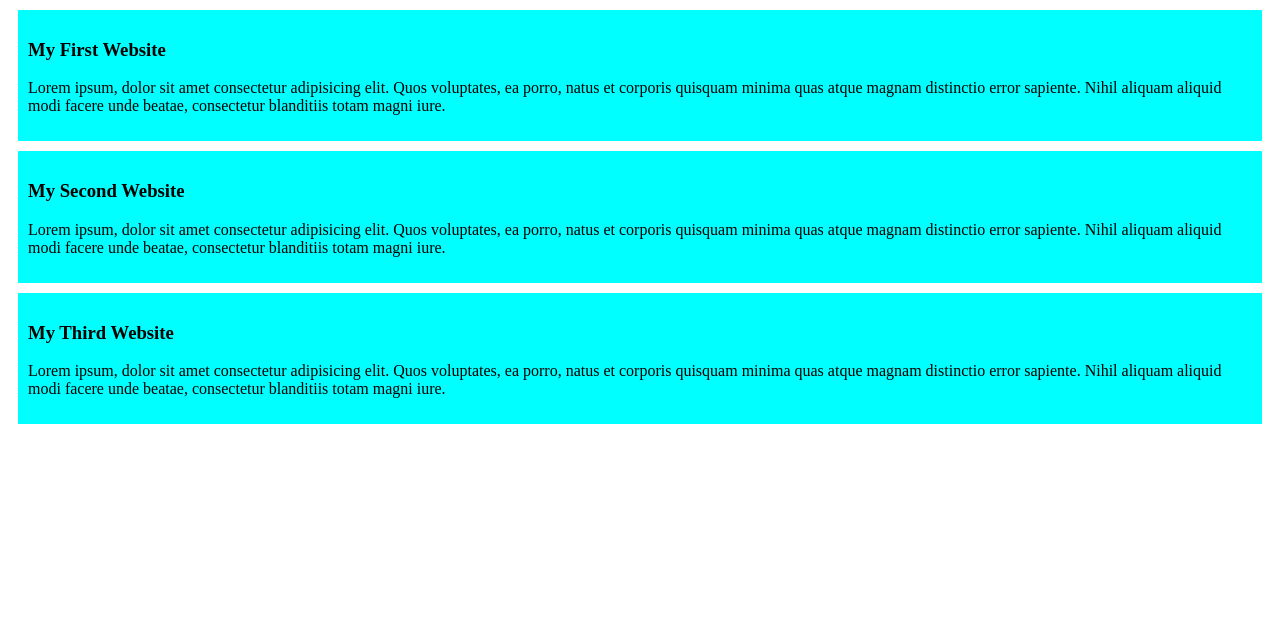
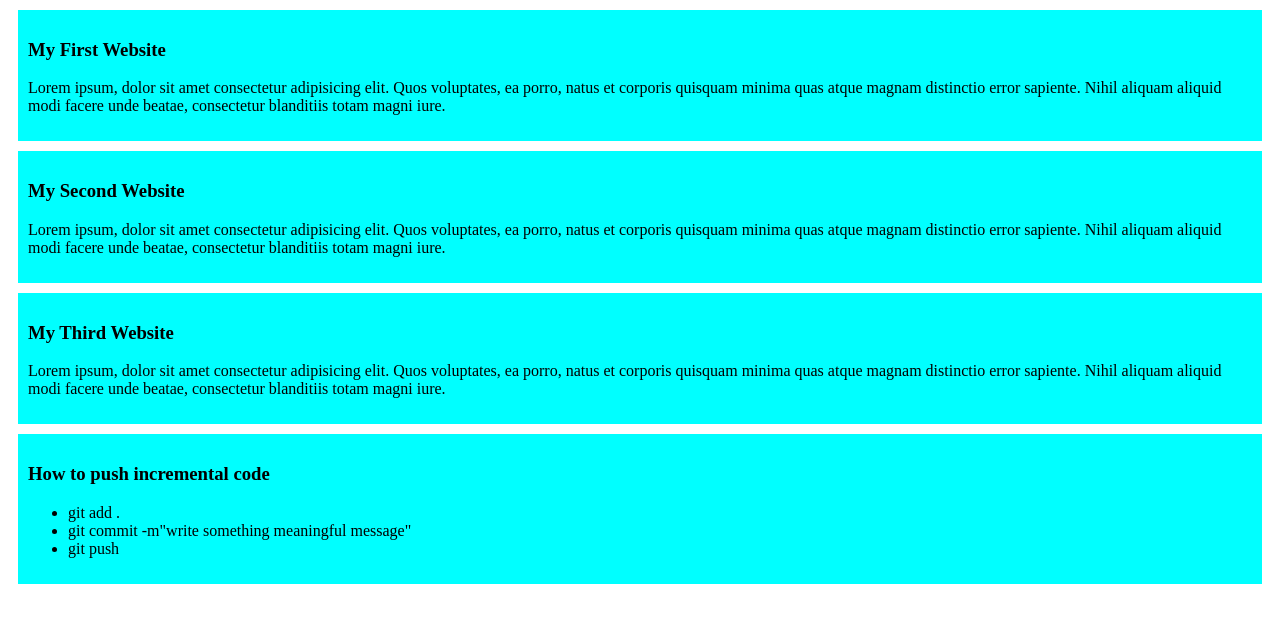
Before and after one commit to sariakhatun/my-simple-website, a plain HTML site: page index.html in a window 1280 px wide. Drawn offline with Linux system fonts and the light colour scheme.

Commit message:
added a list to push code

```diff
--- a/index.html
+++ b/index.html
@@ -19,5 +19,13 @@
         <h3>My Third Website</h3>
         <p>Lorem ipsum, dolor sit amet consectetur adipisicing elit. Quos voluptates, ea porro, natus et corporis quisquam minima quas atque magnam distinctio error sapiente. Nihil aliquam aliquid modi facere unde beatae, consectetur blanditiis totam magni iure.</p>
     </div>
+    <div>
+        <h3>How to push incremental code</h3>
+        <ul>
+            <li>git add .</li>
+            <li>git commit -m"write something meaningful message"</li>
+            <li>git push</li>
+        </ul>
+    </div>
 </body>
 </html>
```
